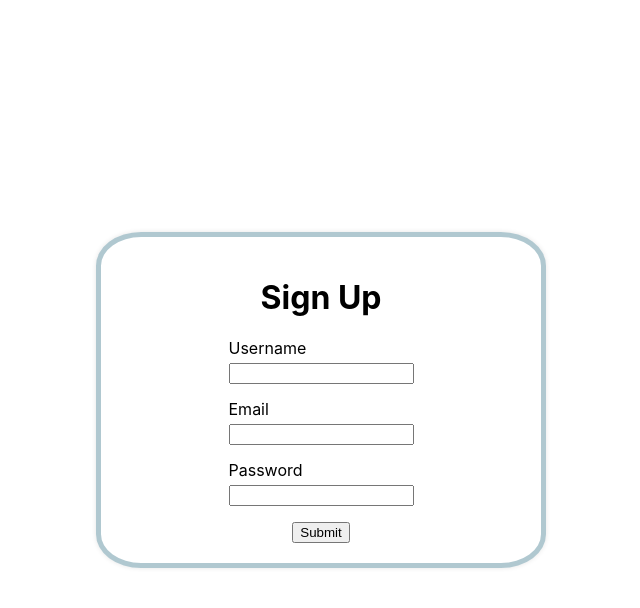
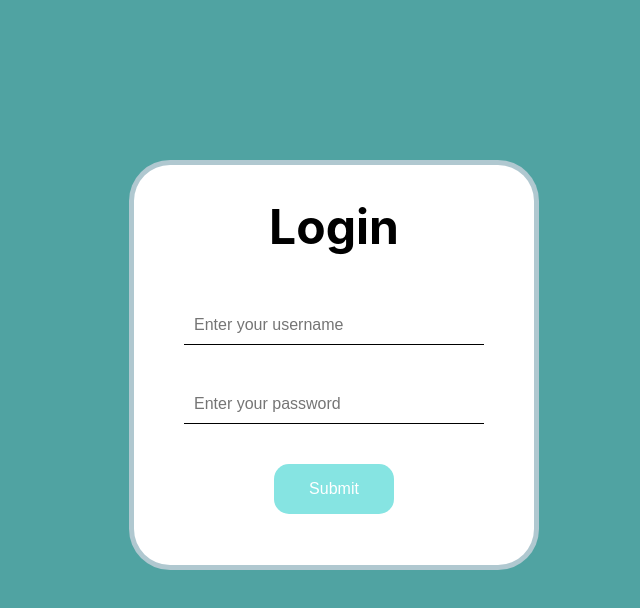
Before and after one commit to rmit-fwp-s2-23/cinema-website, a React (Create React App) app in the folder assignment1/: page / in a window 1280 px wide. Shown: the top 608 px of the page, without its empty margins (319-959 px from the left). Built offline with nearby package versions, Linux system fonts and the light colour scheme.

Commit message:
fix login and storage

```diff
--- a/assignment1/src/Account/Storage.js
+++ b/assignment1/src/Account/Storage.js
@@ -1,24 +1,24 @@
-function initUser(){
-    const users =[
+const users = [
   {
     username: "Quang",
-            password: "quang123"
+    password: "quang123",
   },
   {
     username: "Pengkim",
-            password: "pengkim123"
-        }
-    ]
+    password: "pengkim123",
+  },
+];
+function initUser() {
   localStorage.setItem(USERS_KEY, JSON.stringify(users));
 }
 
-function verifyUser(username, password){
-    for(const user of users){
-        if(username === user.username && password === user.password){
+function verifyUser(username, password) {
+  for (const user of users) {
+    if (username === user.username && password === user.password) {
       return true;
     }
     return false;
   }
 }
 
-export {initUser, verifyUser}
+export { initUser, verifyUser };
--- a/assignment1/src/App.js
+++ b/assignment1/src/App.js
@@ -2,16 +2,17 @@ import React from 'react';
 import './App.css';
 import { BrowserRouter as Router, Routes, Route } from "react-router-dom";
 import Register from "./Pages/register/Register";
-
+import Login from './Pages/Login/Login';
 function App() {
   return (
     <div className="App">
-      <Router>
+      <Login />
+      {/* <Router>
         <Routes>
           <Route path="" element={<Register />} />
           {/* Add other routes here */}
-        </Routes>
-      </Router>
+        {/* </Routes> */}
+      {/* </Router> */}
     </div>
   );
 }
--- a/assignment1/src/Pages/Login/Login.js
+++ b/assignment1/src/Pages/Login/Login.js
@@ -1,8 +1,8 @@
 import React, { useState } from "react";
 import "./Login.css";
 import Button from "../../components/nav/Button/Button";
-import { verifyUser } from "../../Account/Storage.js";
-// import { useNavigate } from "react-router-dom";
+import {verifyUser} from "../../Account/Storage.js";
+import { useNavigate } from "react-router-dom";
 
 function Login() {
   const [fields, setFields] = useState({ username: "", password: "" });
@@ -10,7 +10,7 @@ function Login() {
   const [errMessage, setErrMessage] = useState(null);
 
   function handleChange(event) {
-    const username = event.target.username;
+    const username = event.target.name;
     const value = event.target.value;
 
     const temp = { username: fields.username, password: fields.password };
@@ -21,7 +21,8 @@ function Login() {
   function handleSubmit(event) {
     event.preventDefault();
     if (verifyUser(fields.username, fields.password)) {
-      navigate("/");
+      // navigate("/");
+      alert("hi")
       return;
     }
 
```
Lines whose indentation alone changed are shown as unchanged.
